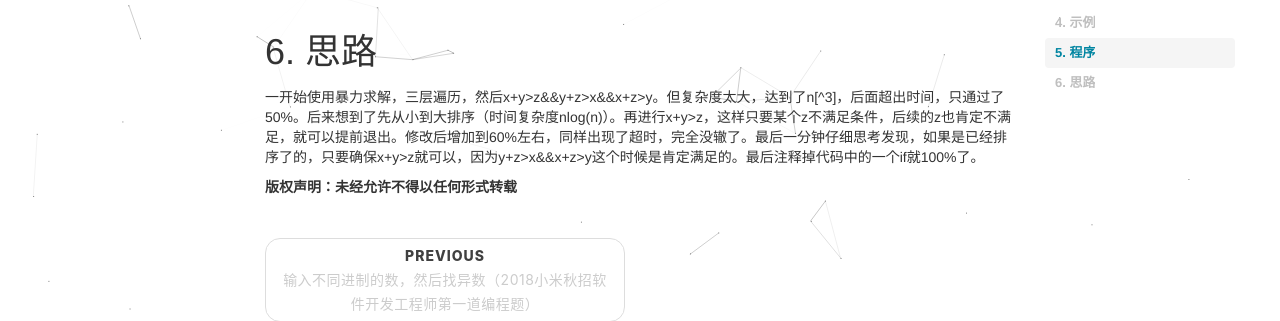
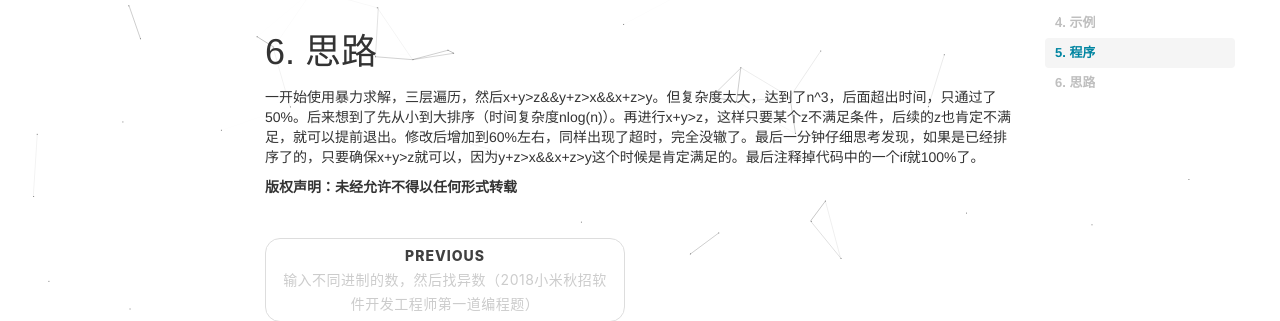
Before and after one commit to HaoQChen/HaoQChen.github.io, a Jekyll site: the page built from _posts/2018-11-08-triangle-numbers.md, in a window 1280 px wide and 900 px high, scrolled down 2453 px. Shown: the part 171-492 px from the top of the window. Built offline with Jekyll 4.4.1, drawn with Linux system fonts in a browser that asks for light colours; nearby versions of some CDN libraries; comment, search, counter and statistics services are not loaded.

````diff
--- a/_posts/2018-11-08-triangle-numbers.md
+++ b/_posts/2018-11-08-triangle-numbers.md
@@ -84,7 +84,7 @@ int main(int argc, char** argv)
 ```
 
 # 6. 思路
-一开始使用暴力求解，三层遍历，然后x+y>z&&y+z>x&&x+z>y。但复杂度太大，达到了n[^3]，后面超出时间，只通过了50%。后来想到了先从小到大排序（时间复杂度nlog(n)）。再进行x+y>z，这样只要某个z不满足条件，后续的z也肯定不满足，就可以提前退出。修改后增加到60%左右，同样出现了超时，完全没辙了。最后一分钟仔细思考发现，如果是已经排序了的，只要确保x+y>z就可以，因为y+z>x&&x+z>y这个时候是肯定满足的。最后注释掉代码中的一个if就100%了。
+一开始使用暴力求解，三层遍历，然后x+y>z&&y+z>x&&x+z>y。但复杂度太大，达到了n^3，后面超出时间，只通过了50%。后来想到了先从小到大排序（时间复杂度nlog(n)）。再进行x+y>z，这样只要某个z不满足条件，后续的z也肯定不满足，就可以提前退出。修改后增加到60%左右，同样出现了超时，完全没辙了。最后一分钟仔细思考发现，如果是已经排序了的，只要确保x+y>z就可以，因为y+z>x&&x+z>y这个时候是肯定满足的。最后注释掉代码中的一个if就100%了。
 
 
 
````
